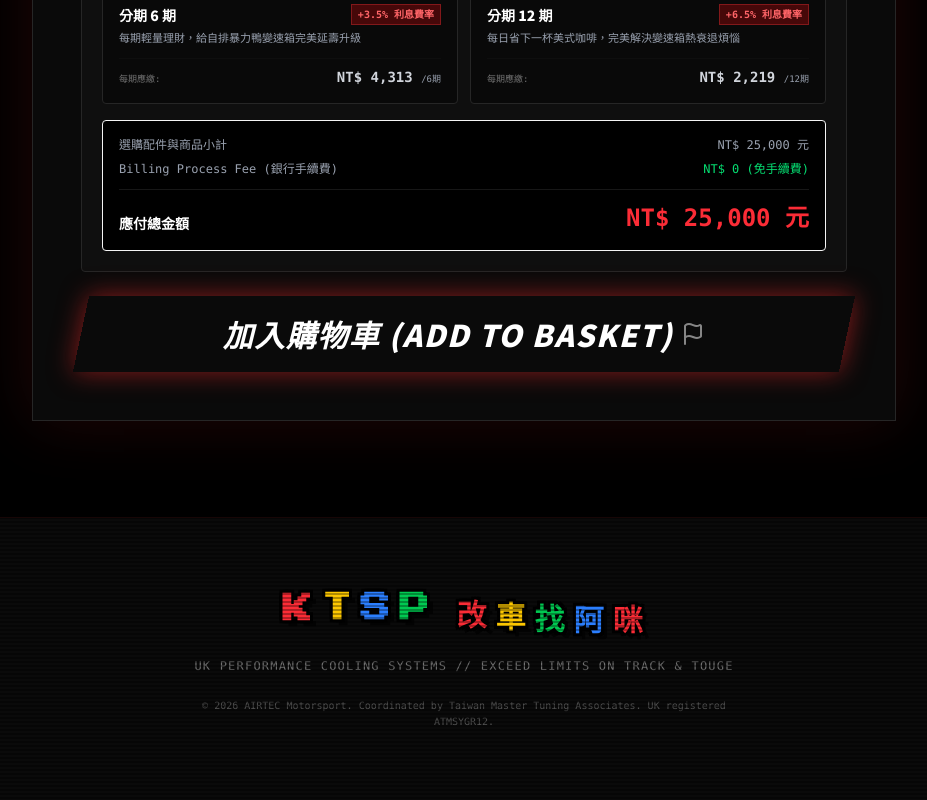
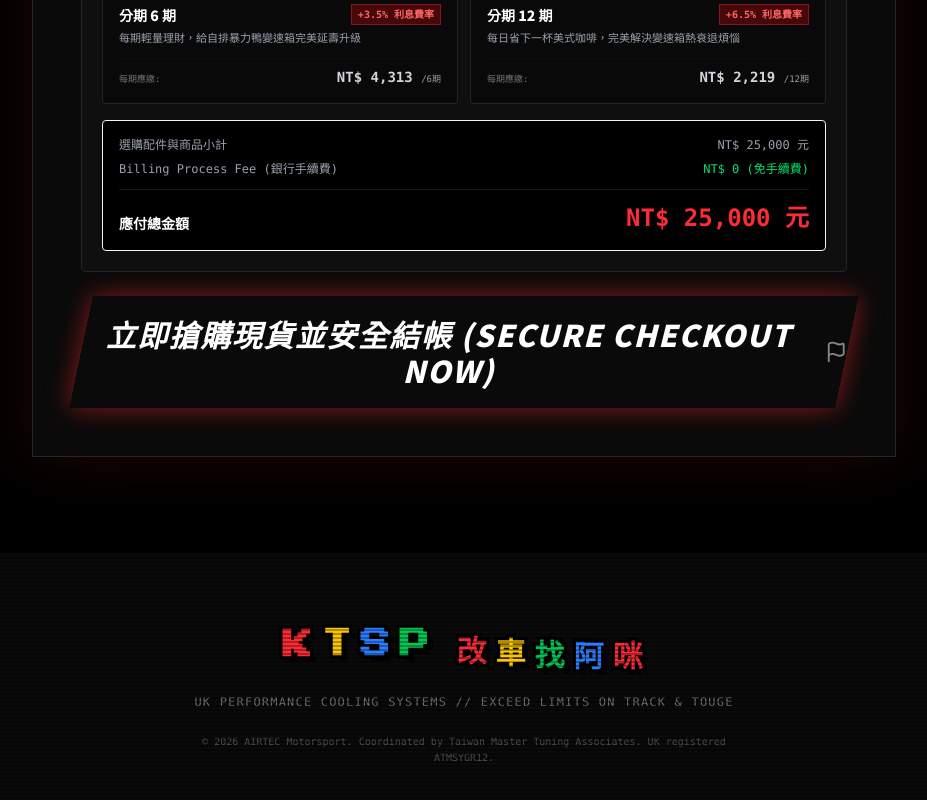
Before and after one commit to 168eatenjoy-coder/Alex, a React (Vite) app: page / in a window 1280 px wide. Shown: the part 6577-7377 px from the top of the page, without its empty margins (176-1103 px from the left). Built offline with nearby package versions, Linux system fonts and the light colour scheme; a web font is replaced by a local one.

Commit message:
fix: direct to payuni payment flow and update hks links

```diff
--- a/src/App.tsx
+++ b/src/App.tsx
@@ -1210,7 +1210,7 @@
 
             {/* Order Checkout Button */}
             <button
-              onClick={() => setIsModalOpen(true)}
+              onClick={handleCheckoutRedirect}
               className={`w-full font-black text-2xl md:text-3xl py-5 uppercase italic tracking-wider skew-box transition-all duration-300 cursor-pointer text-center block border-0 ${
                 themeMode === "cyber"
                   ? "bg-cyan-500 hover:bg-cyan-400 text-black shadow-[0_0_25px_rgba(6,182,212,0.6)] hover:shadow-[0_0_35px_rgba(6,182,212,0.8)]"
--- a/src/data.ts
+++ b/src/data.ts
@@ -358,7 +358,7 @@
     freeInstallBanner: "【職人操刀】KTSP阿咪特約無損精密完工服務 (匠人親自全車守護，100%原廠孔位無損直上)",
     freeUpgradeLabel: "FREE UPGRADE",
     quantitySelectHeader: "選擇購入數量 (QUANTITY)",
-    checkoutButtonText: "加入購物車 (Add to basket)",
+    checkoutButtonText: "立即搶購現貨並安全結帳 (Secure Checkout Now)",
 
     modalTitle: "AIRTEC Racing Upgrade Portal",
     planSelectHeader: "Select Billing Method (金流與多期分期付款選項)",
```
